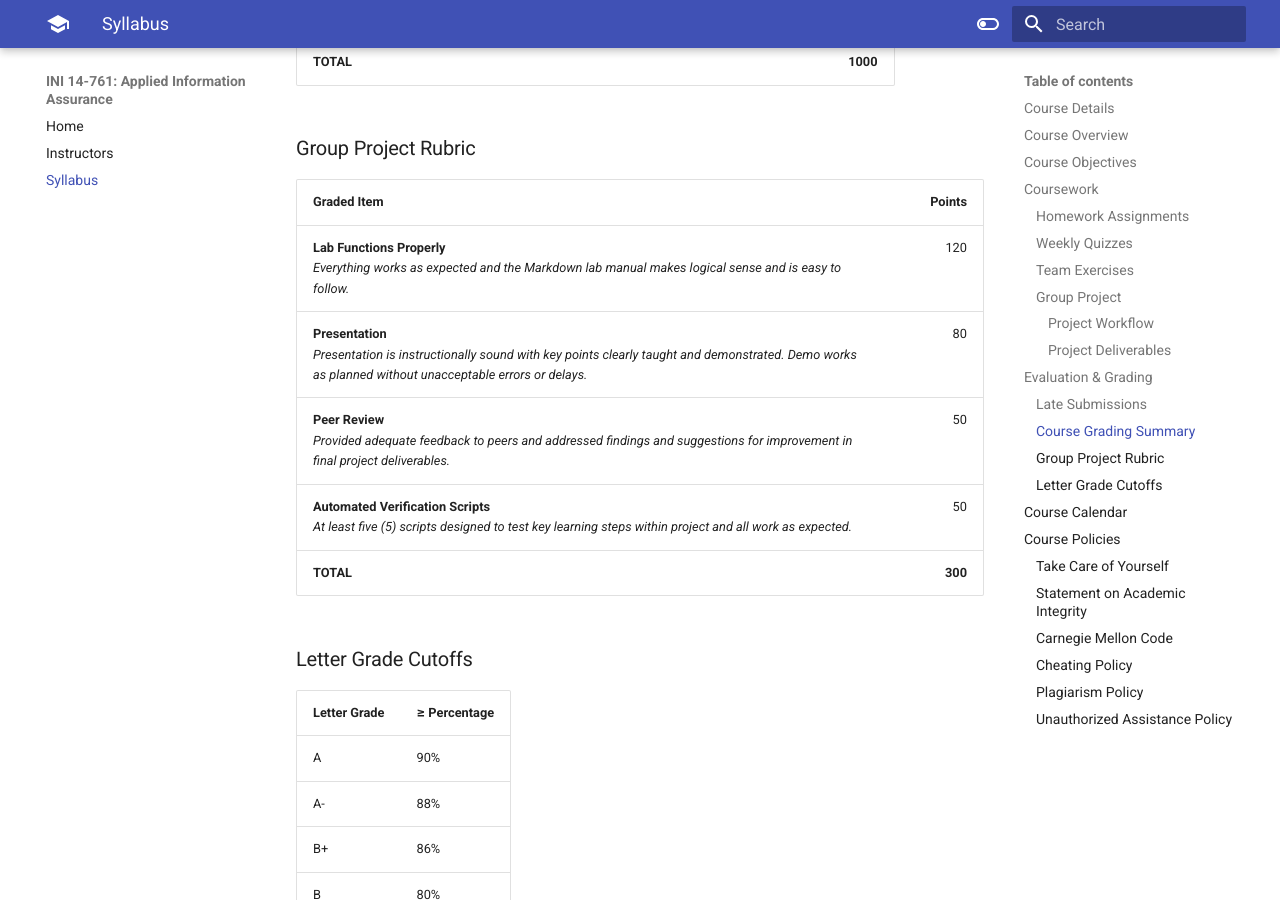
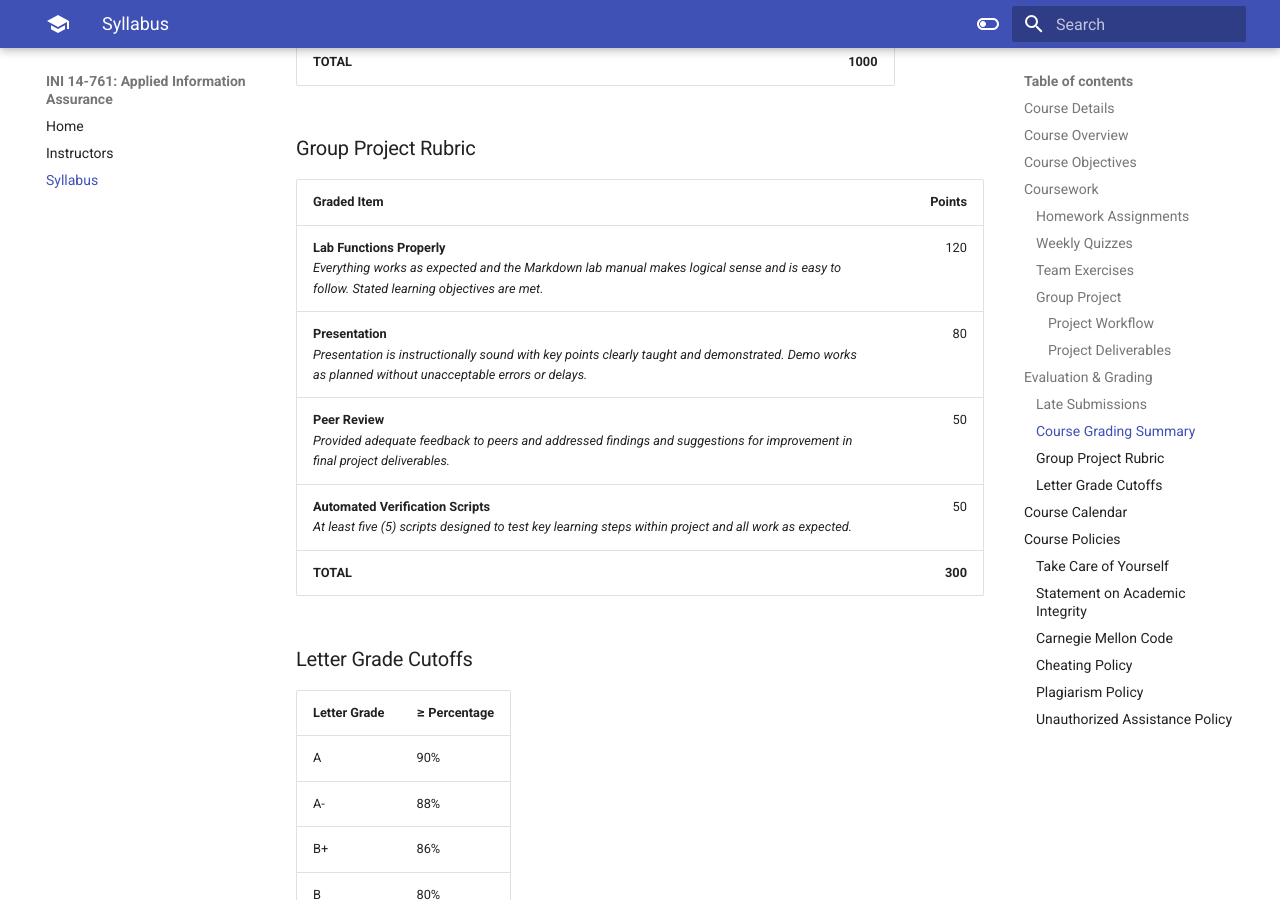
Before and after one commit to mattkaar/aia-web, an MkDocs documentation site: the page built from docs/syllabus.md, in a window 1280 px wide and 900 px high, scrolled down 5448 px. Built offline with MkDocs 1.6.1 and Material for MkDocs 9.7.7, drawn with Linux system fonts in a browser that asks for light colours.

Commit message:
Update S23 group project rubric

```diff
--- a/docs/syllabus.md
+++ b/docs/syllabus.md
@@ -124,7 +124,7 @@ Students who miss assignment deadlines will have **24 hours** to submit late wor
 
 | Graded Item                                                                                                                                                                |  Points |
 | -------------------------------------------------------------------------------------------------------------------------------------------------------------------------- | ------: |
-| **Lab Functions Properly**<br/>_Everything works as expected and the Markdown lab manual makes logical sense and is easy to follow._                                       |     120 |
+| **Lab Functions Properly**<br/>_Everything works as expected and the Markdown lab manual makes logical sense and is easy to follow. Stated learning objectives are met._                                       |     120 |
 | **Presentation**<br/>_Presentation is instructionally sound with key points clearly taught and demonstrated. Demo works as planned without unacceptable errors or delays._ |      80 |
 | **Peer Review**<br/>_Provided adequate feedback to peers and addressed findings and suggestions for improvement in final project deliverables._                            |      50 |
 | **Automated Verification Scripts**<br/>_At least five (5) scripts designed to test key learning steps within project and all work as expected._                            |      50 |
```
